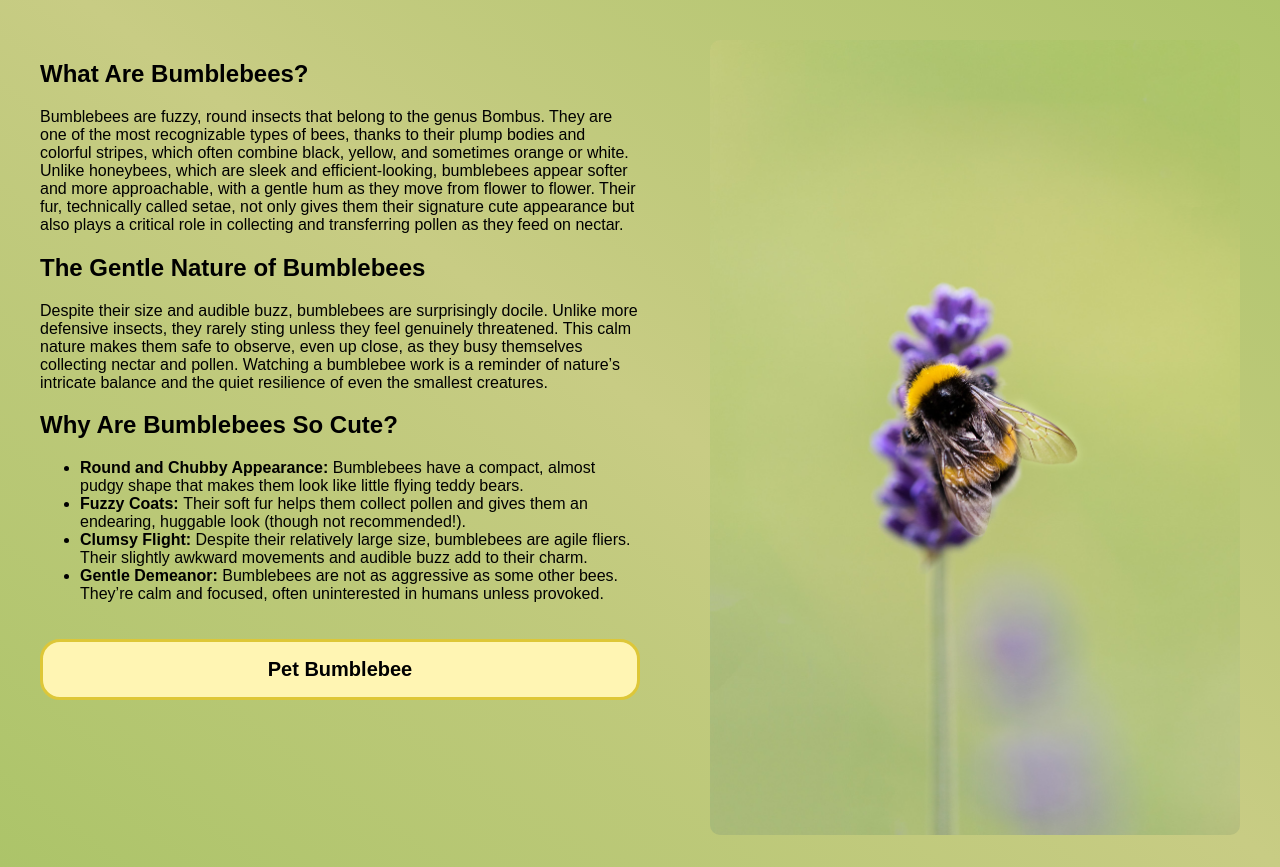
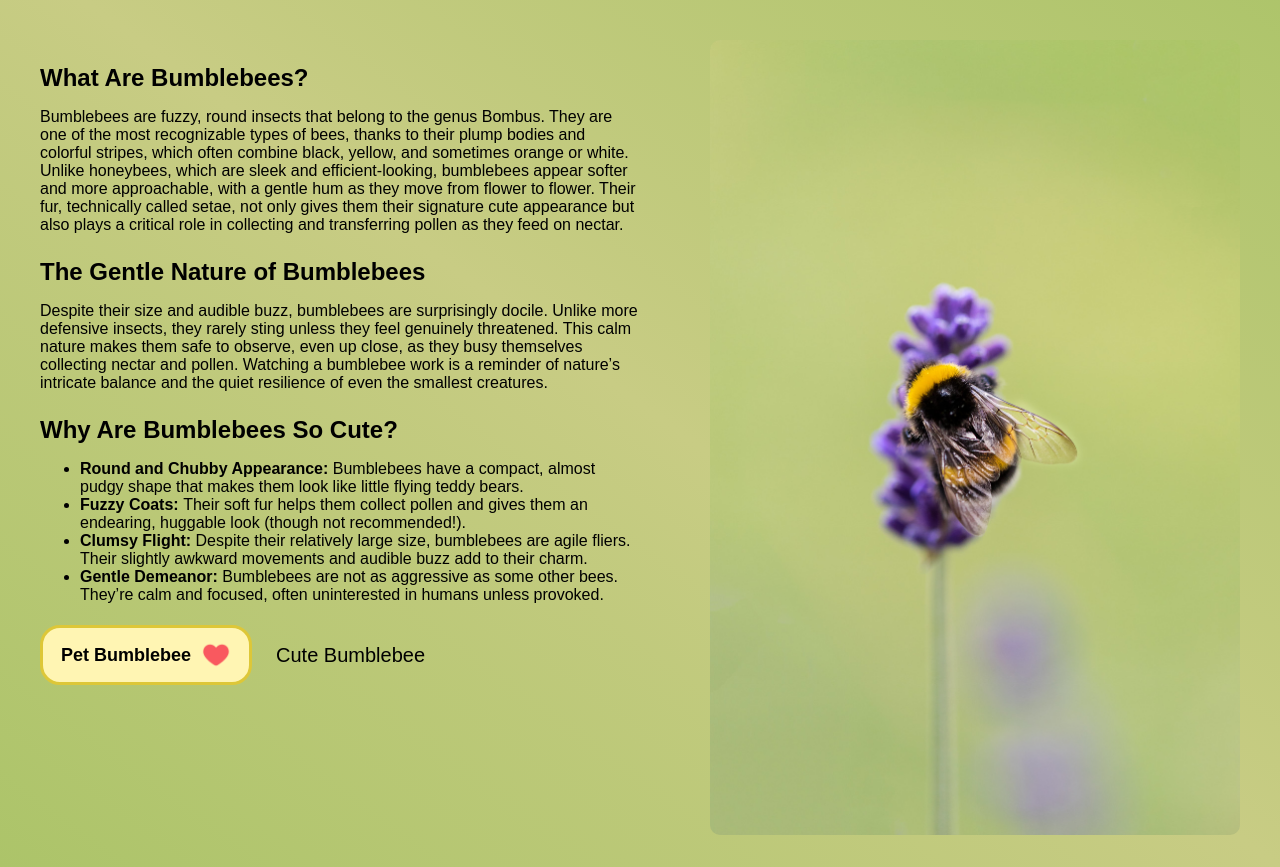
Before and after one commit to YungLust/FunnyWeb, a plain HTML site: page Bumblebee/index.html in a window 1280 px wide. Shown: the part 60-927 px from the top of the page. Drawn offline with Linux system fonts and the light colour scheme.

Commit message:
Renamed some elements. Changed button and added icon to it. Changed space between paragraphs

```diff
--- a/Bumblebee/index.html
+++ b/Bumblebee/index.html
@@ -7,9 +7,12 @@
     <link rel="stylesheet" href="style.css">
     <link rel="icon" href="img/favicon.png">
 </head>
+
 <body>
+
     <h1><b>Bumblebee — CFB — Cute Fat Bee.</b></h1>
     <div class="container">
+
         <div class="leftText">
             <h2>What Are Bumblebees?</h2>
             <p>
@@ -41,15 +44,18 @@
                     <b>Gentle Demeanor: </b>Bumblebees are not as aggressive as some other bees. They’re calm and focused, often uninterested in humans unless provoked.
                 </li>
             </ul>
-            <div class="funcButton">
-            <button class="cuteButton">Pet Bumblebee</button>
-            <p></p>
+
+            <div class="btnSection">
+                <button class="petBtn">Pet Bumblebee<img src="img/heart.png"></button>
+                <p class="outputField">Cute Bumblebee</p>
             </div>
+
         </div>
-        <div class="image">
+
+        <div class="beeImg">
             <img src="img/vertical.jpg">
         </div>
 
-
+        <script src="petButton.js"></script>
 </body>
 </html>
--- a/Bumblebee/style.css
+++ b/Bumblebee/style.css
@@ -2,6 +2,10 @@ body {
     /*background-color: #c8cc84 /*#a4bc74 #ddc738*/
     background: linear-gradient(to bottom left,#acc469,#c8cc84, #acc469);
     font-family: 'Montserrat', sans-serif;
+}
+
+h1{
+    text-align: center;
 }
 
 .container {
@@ -14,29 +18,53 @@ body {
     gap: 50px; /* Add spacing between text and image */
 }
 
-h1{
-    text-align: center;
-}
-
-.image img {
-    max-width: 100%;
-    height: auto;
-    border-radius: 10px;
-}
 .leftText {
     max-width: 600px;
     justify-content: center; /* Center vertically */
     align-items: center; /* Center horizontally */
     padding-right: 20px;
 }
-.cuteButton{
-    width: 100%;
+
+.leftText h2{
+    margin-top: 24px;
+    margin-bottom: 15px;
+}
+
+.beeImg img {
+    max-width: 100%;
+    height: auto;
+    border-radius: 10px;
+}
+
+.btnSection {
+    display: flex;
+    align-items: center;
+    gap: 24px;
+    margin-top: 20px;
+}
+
+.btnSection img {
+    width: 30px;
+    height: auto;
+}
+
+.petBtn{
+    display: flex;
+    align-items: center;
+    justify-content: center;
+    gap: 10px;
     background-color: #FFF5B3;
-    border: 3.5px solid #DDC738;
-    padding: 16px;
-    margin-top: 20px;
-    font-size: 20px;
+    border: 3px solid #DDC738;
+    padding:12px;
+    padding-left: 18px;
+    padding-right: 18px;
+
+    font-size: 18px;
     font-weight: bold;
     border-radius: 20px;
     cursor: pointer;
 }
+
+.outputField{
+    font-size: 20px;
+}
```
Also changed, not shown: Bumblebee/img/heart.png (added), Bumblebee/img/heart.svg (added).
